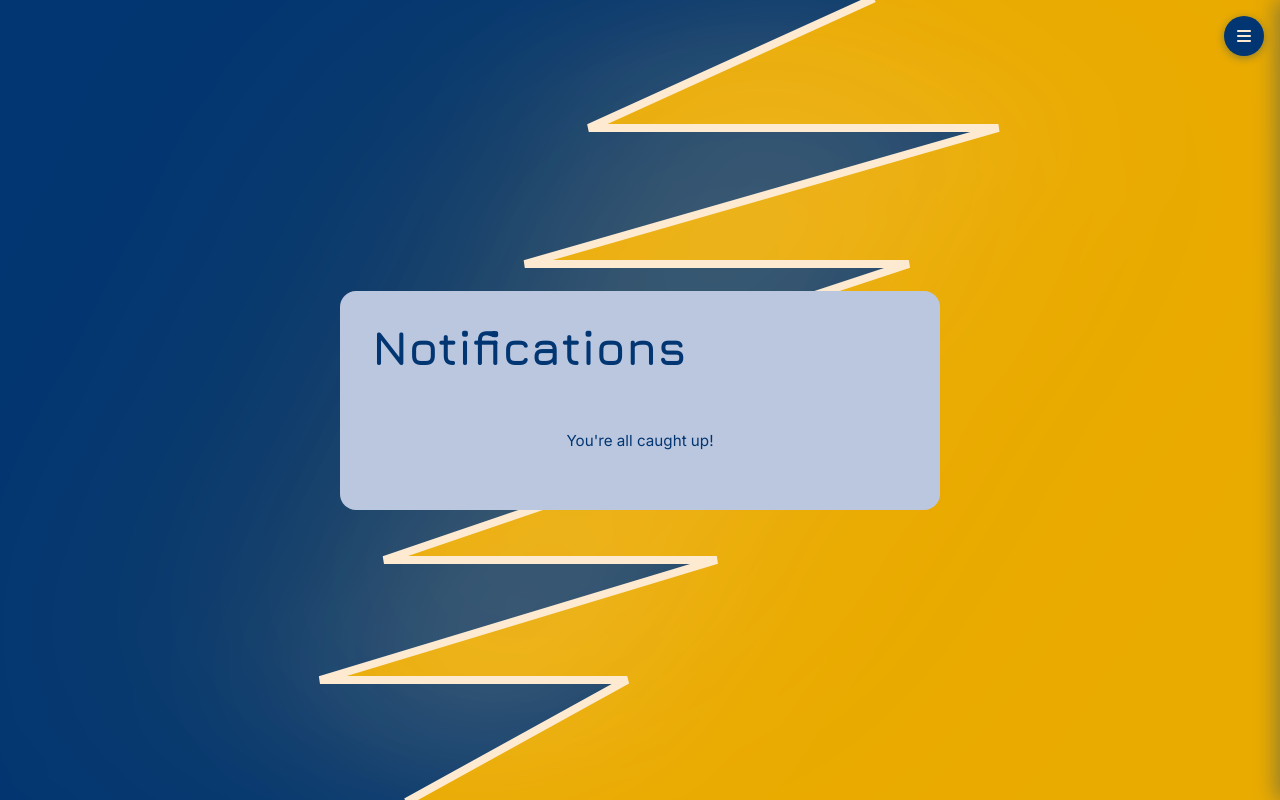
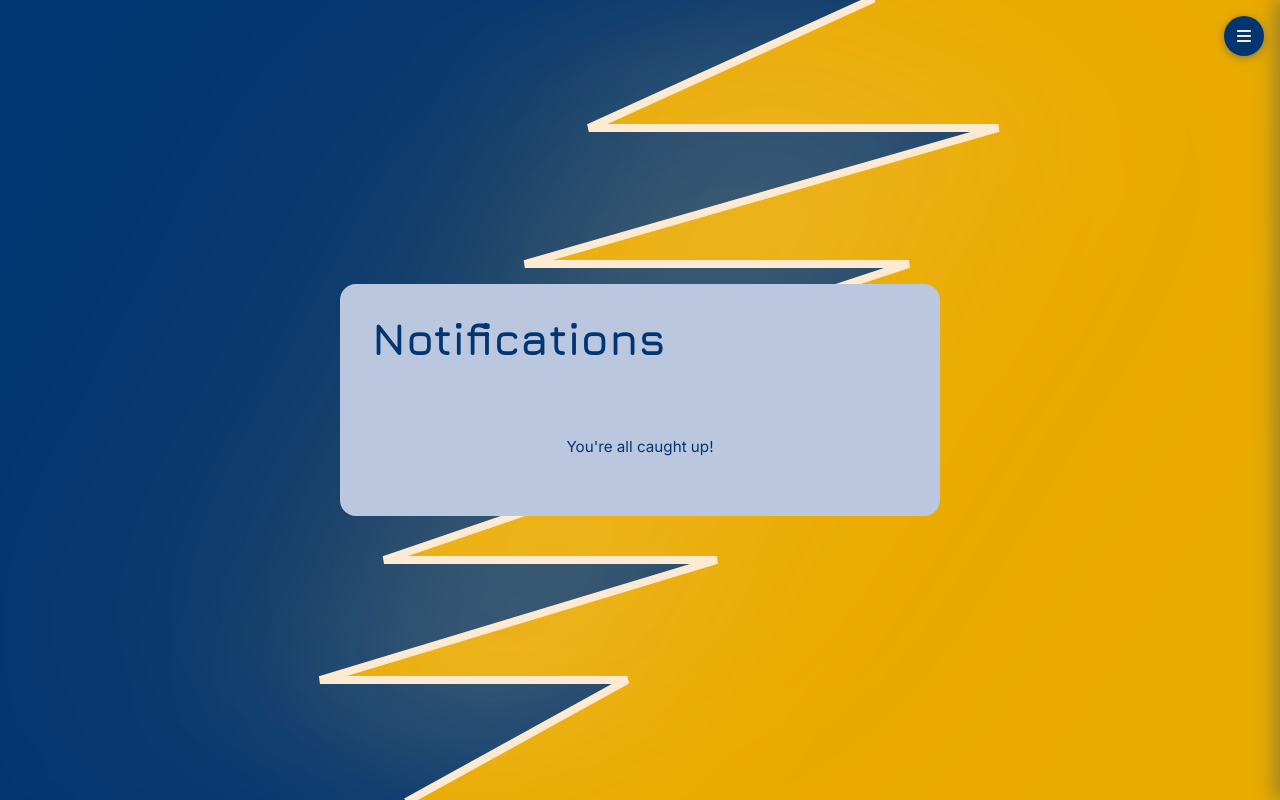
Before and after one commit to Monster0506/Kent-Date-Enough-HIC, a Python web app: template templates/notifications.html in a window 1280 px wide. Run offline with Jinja, Linux system fonts and the light colour scheme; the template is opened without the code that fills it, so the values that code supplies are empty.

Commit message:
title clean ups

```diff
--- a/static/css/discover.css
+++ b/static/css/discover.css
@@ -31,6 +31,7 @@ body.discover .page-content {
     gap: 1rem;
     padding: 1.5rem;
 }
+
 
 .discover-toast {
     background-color: var(--dark-yellow);
--- a/static/css/notifications.css
+++ b/static/css/notifications.css
@@ -12,12 +12,6 @@
     padding: 1.75rem 2rem;
 }
 
-.notif-title {
-    font-family: 'Jura', sans-serif;
-    font-size: clamp(2rem, 5vw, 3rem);
-    font-weight: 700;
-    color: var(--dark-blue);
-}
 
 .notif-list {
     display: flex;
--- a/static/css/profile.css
+++ b/static/css/profile.css
@@ -1,3 +1,7 @@
+.profile-title {
+    grid-column: 1 / -1;
+}
+
 .profile-panel {
     position: relative;
     z-index: 1;
--- a/static/css/style.css
+++ b/static/css/style.css
@@ -116,3 +116,20 @@ body.landing {
     color: var(--light-yellow);
     border-color: var(--light-yellow);
 }
+
+.page-bolt-title {
+    font-family: 'Jura', sans-serif;
+    font-size: clamp(1.8rem, 4vw, 2.8rem);
+    font-weight: 700;
+    color: var(--white);
+    text-shadow: 0 1px 6px rgba(2, 54, 114, 0.7), 0 2px 14px rgba(2, 54, 114, 0.4);
+    margin: 0;
+}
+
+.card-page-title {
+    font-family: 'Jura', sans-serif;
+    font-size: clamp(1.8rem, 4vw, 2.8rem);
+    font-weight: 700;
+    color: var(--dark-blue);
+    margin: 0 0 1rem;
+}
--- a/static/css/testimonials.css
+++ b/static/css/testimonials.css
@@ -10,11 +10,6 @@
 }
 
 .testimonials-title {
-    font-family: 'Jura', sans-serif;
-    font-size: 1.4rem;
-    font-weight: 700;
-    color: var(--dark-blue);
-    margin-bottom: 1.5rem;
     text-align: center;
 }
 
--- a/templates/chats.html
+++ b/templates/chats.html
@@ -17,6 +17,7 @@
         {% include '_bolt_bg.html' %}
 
         <div class="discover-center">
+            <h1 class="page-bolt-title">Chats</h1>
             <div class="chats-panel">
 
                 <div class="chats-sidebar">
--- a/templates/discover.html
+++ b/templates/discover.html
@@ -16,6 +16,8 @@
         {% include '_bolt_bg.html' %}
 
         <div class="discover-center">
+
+            <h1 class="page-bolt-title">Discover</h1>
 
             {% if toast %}
             <div class="discover-toast">{{ toast }}</div>
--- a/templates/notifications.html
+++ b/templates/notifications.html
@@ -17,7 +17,7 @@
         {% include '_bolt_bg.html' %}
 
         <div class="notif-page">
-            <h1 class="notif-title">Notifications</h1>
+            <h1 class="card-page-title">Notifications</h1>
 
             <div class="notif-list">
                 {% for n in notifs %}
--- a/templates/profile.html
+++ b/templates/profile.html
@@ -18,6 +18,8 @@
 
         <div class="discover-center">
             <form class="profile-panel" method="post" action="/profile" enctype="multipart/form-data">
+
+                <h1 class="profile-title card-page-title">My Profile</h1>
 
                 <div class="profile-left">
                     <label class="profile-photo-wrap">
--- a/templates/testimonials.html
+++ b/templates/testimonials.html
@@ -18,7 +18,7 @@
 
         <div class="discover-center">
             <div class="testimonials-panel">
-                <h1 class="testimonials-title">What people are saying</h1>
+                <h1 class="testimonials-title card-page-title">What people are saying</h1>
                 <div class="testimonials-grid">
                     {% for t in testimonials %}
                     <div class="testimonial-card">
```
